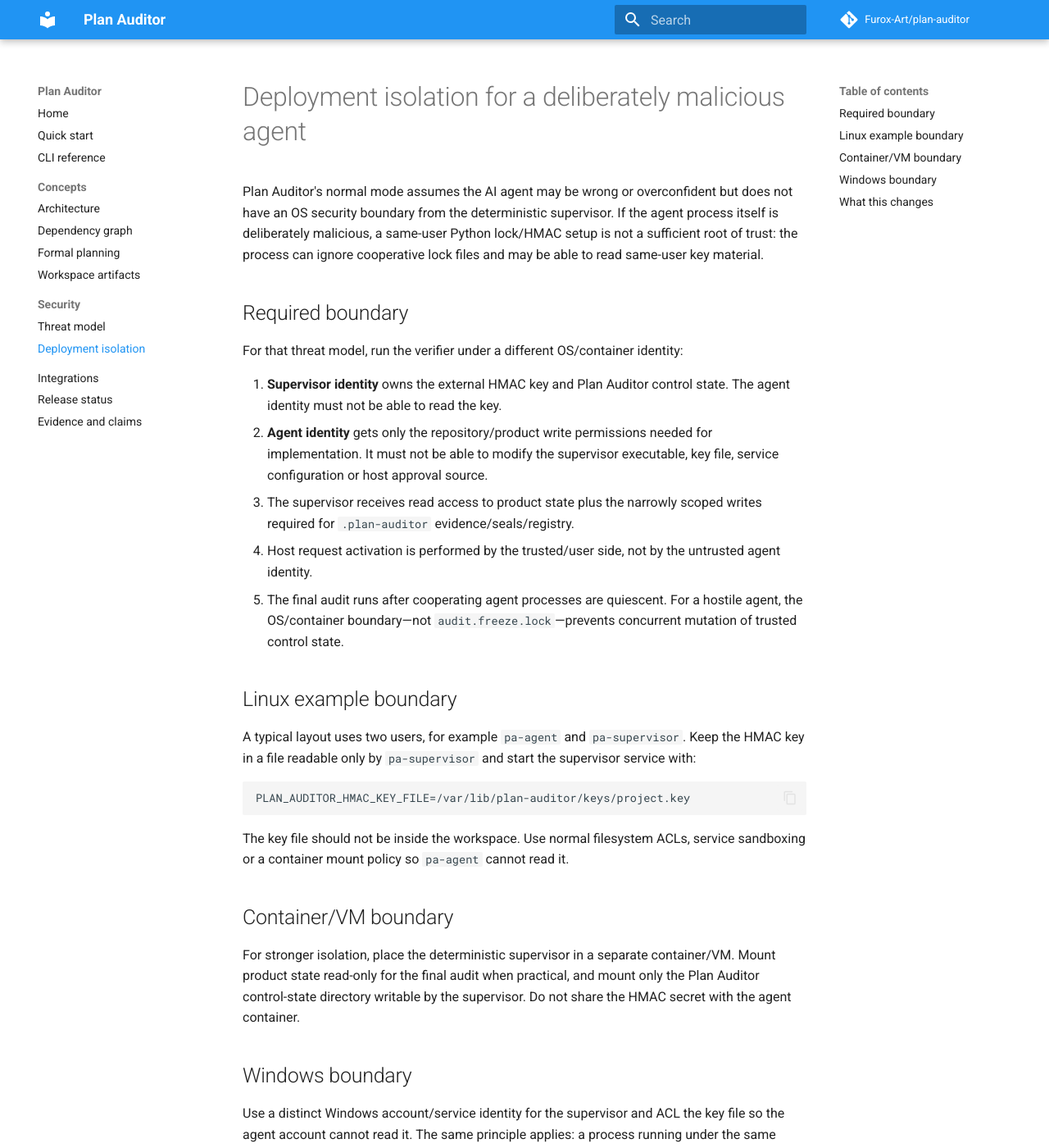
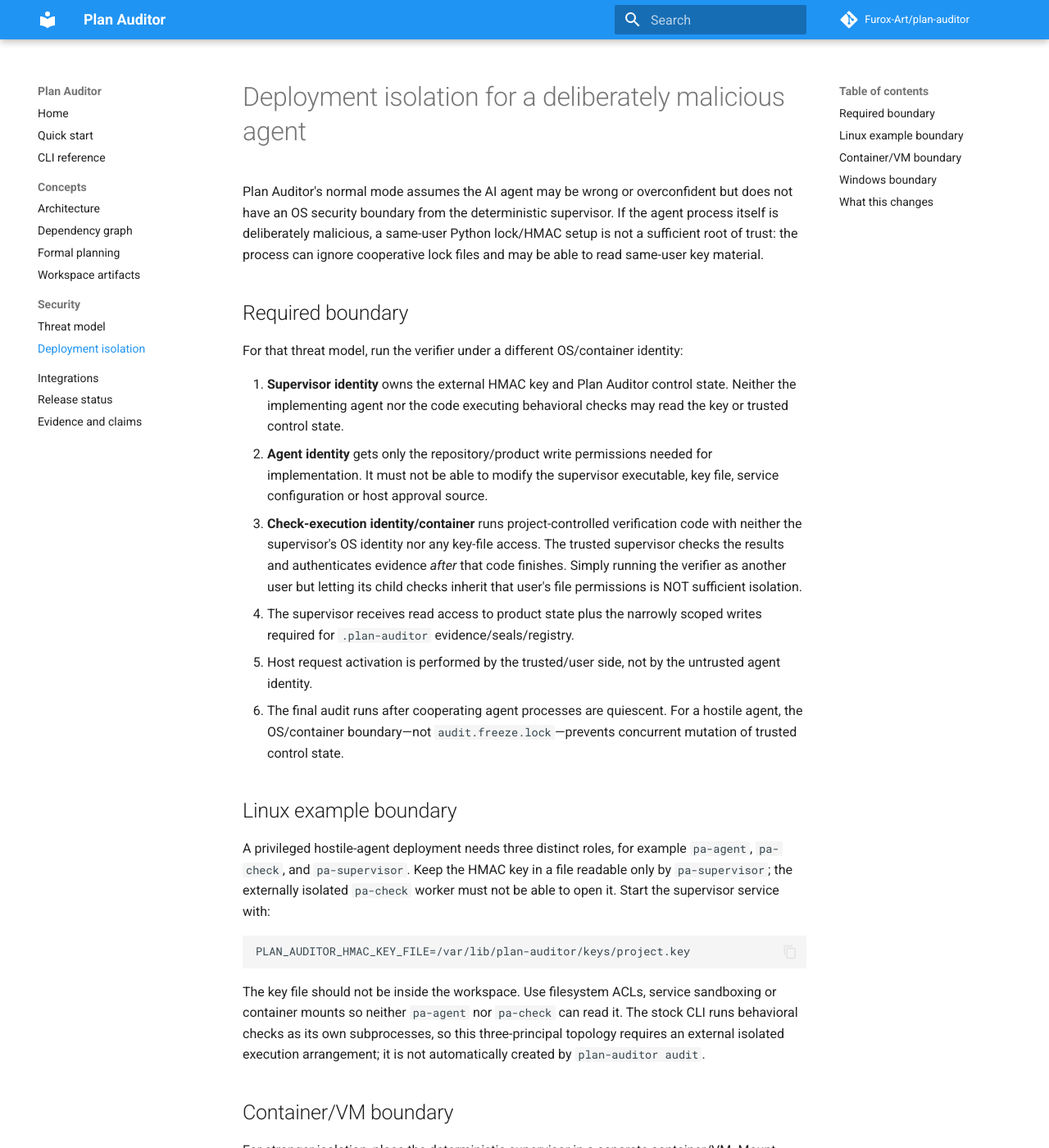
Before and after one commit to Furox-Art/plan-auditor, an MkDocs documentation site: the page built from docs/deployment-isolation.md, in a window 1280 px wide and 1400 px high. Shown: the whole window at 82% size. Built offline with MkDocs 1.6.1 and Material for MkDocs 9.7.7, drawn with Linux system fonts in a browser that asks for light colours; comment, search, counter and statistics services are not loaded.

Commit message:
Security: harden HMAC check process boundary (v2.4.4)
* Fix HMAC key inheritance in untrusted verification subprocesses

* Add regression coverage for HMAC key leakage to audit checks

* Clarify independent check-execution identity in HMAC deployment guidance

* Document exact HMAC check execution threat boundary

* Fix isolated deployment instruction numbering

* Clarify three-principal deployment boundary

* Warn that stock CLI does not enforce a separate check identity

* Document HMAC subprocess mitigation without overstating isolation

* Bump pyproject.toml to v2.4.4

* Bump package.json to v2.4.4

* Bump supervisor/__init__.py to v2.4.4

* Bump SKILL.md to v2.4.4

* Bump CITATION.cff to v2.4.4

* Document v2.4.4 HMAC subprocess hardening release

* Prepare v2.4.4 PyPI and npm release after required PR checks

````diff
--- a/docs/deployment-isolation.md
+++ b/docs/deployment-isolation.md
@@ -11,30 +11,40 @@ files and may be able to read same-user key material.
 For that threat model, run the verifier under a different OS/container identity:
 
 1. **Supervisor identity** owns the external HMAC key and Plan Auditor control
-   state. The agent identity must not be able to read the key.
+   state. Neither the implementing agent nor the code executing behavioral checks
+   may read the key or trusted control state.
 2. **Agent identity** gets only the repository/product write permissions needed
    for implementation. It must not be able to modify the supervisor executable,
    key file, service configuration or host approval source.
-3. The supervisor receives read access to product state plus the narrowly scoped
+3. **Check-execution identity/container** runs project-controlled verification code
+   with neither the supervisor's OS identity nor any key-file access. The trusted
+   supervisor checks the results and authenticates evidence *after* that code
+   finishes. Simply running the verifier as another user but letting its child
+   checks inherit that user's file permissions is NOT sufficient isolation.
+4. The supervisor receives read access to product state plus the narrowly scoped
    writes required for `.plan-auditor` evidence/seals/registry.
-4. Host request activation is performed by the trusted/user side, not by the
+5. Host request activation is performed by the trusted/user side, not by the
    untrusted agent identity.
-5. The final audit runs after cooperating agent processes are quiescent. For a
+6. The final audit runs after cooperating agent processes are quiescent. For a
    hostile agent, the OS/container boundary—not `audit.freeze.lock`—prevents
    concurrent mutation of trusted control state.
 
 ## Linux example boundary
 
-A typical layout uses two users, for example `pa-agent` and `pa-supervisor`.
-Keep the HMAC key in a file readable only by `pa-supervisor` and start the
-supervisor service with:
+A privileged hostile-agent deployment needs three distinct roles, for example
+`pa-agent`, `pa-check`, and `pa-supervisor`. Keep the HMAC key in a file
+readable only by `pa-supervisor`; the externally isolated `pa-check` worker
+must not be able to open it. Start the supervisor service with:
 
 ```text
 PLAN_AUDITOR_HMAC_KEY_FILE=/var/lib/plan-auditor/keys/project.key
 ```
 
-The key file should not be inside the workspace. Use normal filesystem ACLs,
-service sandboxing or a container mount policy so `pa-agent` cannot read it.
+The key file should not be inside the workspace. Use filesystem ACLs, service
+sandboxing or container mounts so neither `pa-agent` nor `pa-check` can read
+it. The stock CLI runs behavioral checks as its own subprocesses, so this
+three-principal topology requires an external isolated execution arrangement;
+it is not automatically created by `plan-auditor audit`.
 
 ## Container/VM boundary
 
--- a/package.json
+++ b/package.json
@@ -1,6 +1,6 @@
 {
   "name": "plan-auditor",
-  "version": "2.4.3",
+  "version": "2.4.4",
   "description": "Thin Node launcher for the plan-auditor deterministic verification CLI for AI coding agents (requires Python 3.10+ on PATH)",
   "main": "index.js",
   "bin": {
--- a/pyproject.toml
+++ b/pyproject.toml
@@ -4,7 +4,7 @@ build-backend = "hatchling.build"
 
 [project]
 name = "plan-auditor"
-version = "2.4.3"
+version = "2.4.4"
 description = "Deterministic verification and evidence auditing for AI coding agents: sealed plans, hash-chained evidence, and an independent completion gate"
 readme = "README.md"
 license = "MIT"
--- a/supervisor/__init__.py
+++ b/supervisor/__init__.py
@@ -1,5 +1,5 @@
 """Plan Auditor — AI Agent Verification Supervisor."""
-__version__ = "2.4.3"
+__version__ = "2.4.4"
 
 from .adversarial import run_adversarial_review
 from .agents import Agent, MultiAgentRegistry
````
Also changed, not shown: CHANGELOG.md (+15 -0 lines), SECURITY.md (+8 -0 lines), SKILL.md (+1 -1 lines), docs/threat-model.md (+10 -0 lines), 4 other files.
